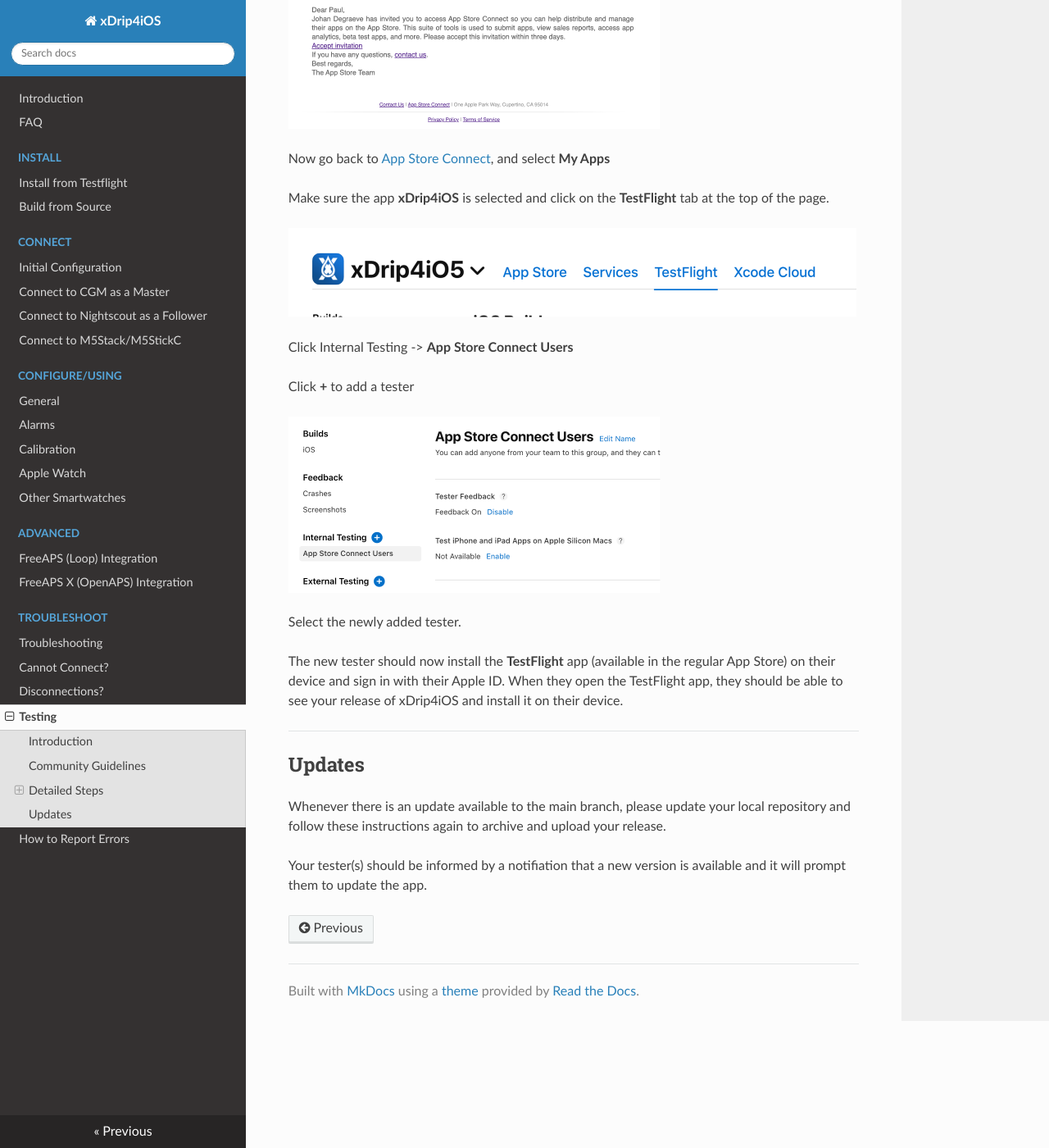
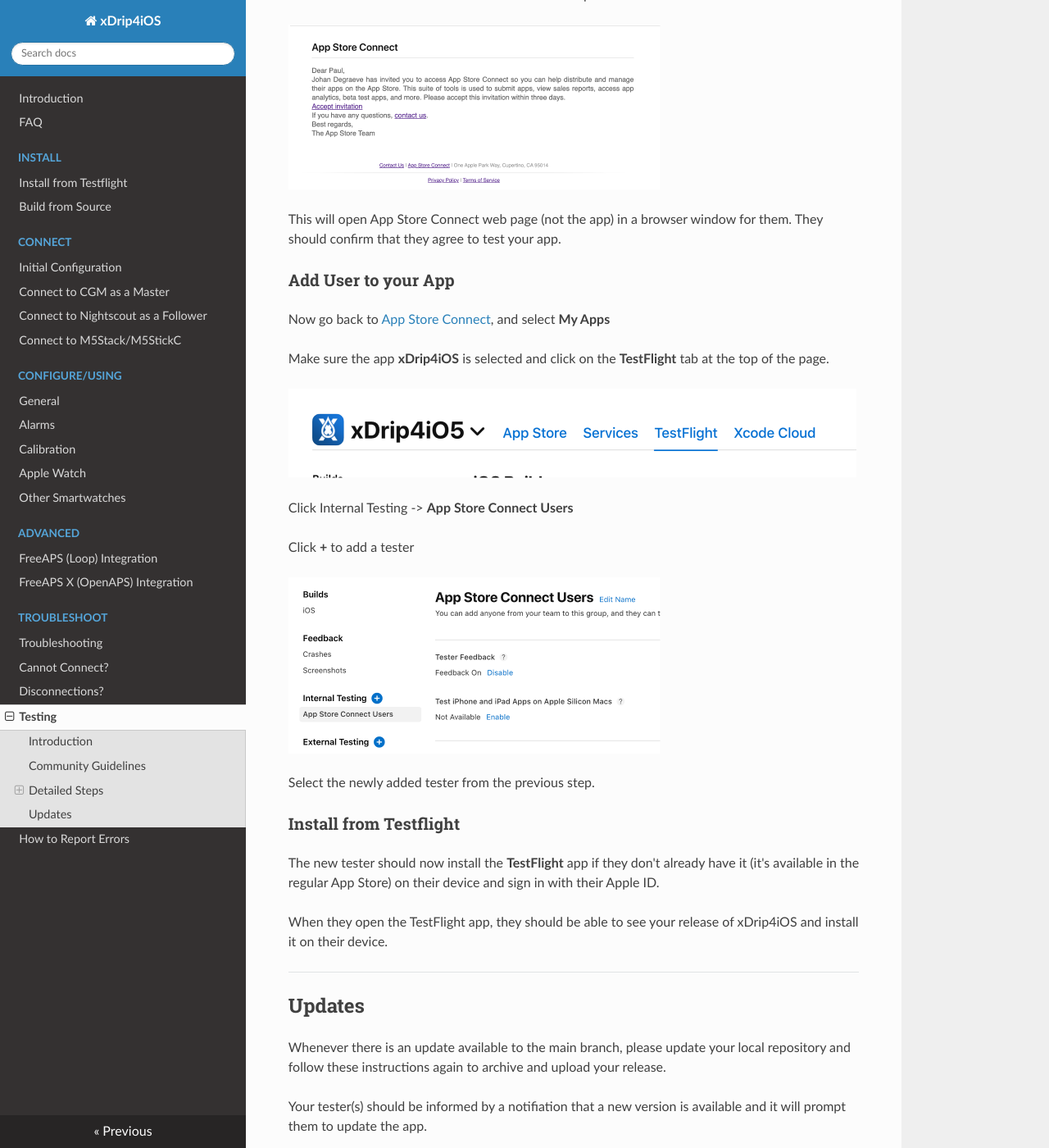
Before and after one commit to paulplant/xdrip4ios_docs, an MkDocs documentation site: the page built from docs/install/personal_testflight.md, in a window 1280 px wide and 1400 px high, scrolled down 7173 px. Shown: the whole window at 82% size. Built offline with MkDocs 1.6.1, drawn with Linux system fonts in a browser that asks for light colours; nearby versions of some CDN libraries; old or Windows-style settings are respelled for this version of MkDocs; some of the changed text lies outside the part shown.

Commit message:
Update personal_testflight.md

```diff
--- a/docs/install/personal_testflight.md
+++ b/docs/install/personal_testflight.md
@@ -112,11 +112,17 @@ Fill in the First name, Last name and email address (this **must** be their Appl
 
 <img src="../img/Picture13.png" style="zoom:50%;" />
 
-The recipient (in this example,  recipientemailaddress@domain.com), will receive an invitation email.
+### Ask the User to Accept The Invitation
+
+The recipient (in this example, *recipientemailaddress@domain.com*), will receive an invitation email from Apple.
 
 Ask him or her to check his or her email and to accept the invite.
 
 <img src="../img/Picture14.png" style="zoom:50%;" />
+
+This will open App Store Connect web page (not the app) in a browser window for them. They should confirm that they agree to test your app.
+
+### Add User to your App
 
 Now go back to [App Store Connect](https://appstoreconnect.apple.com), and select **My Apps**
 
@@ -130,9 +136,13 @@ Click **+** to add a tester
 
 <img src="../img/Picture16.png" style="zoom:50%;" />
 
-Select the newly added tester.
+Select the newly added tester from the previous step.
 
-The new tester should now install the **TestFlight** app (available in the regular App Store) on their device and sign in with their Apple ID. When they open the TestFlight app, they should be able to see your release of xDrip4iOS and install it on their device.
+### Install from Testflight
+
+The new tester should now install the **TestFlight** app if they don't already have it (it's available in the regular App Store) on their device and sign in with their Apple ID.
+
+ When they open the TestFlight app, they should be able to see your release of xDrip4iOS and install it on their device.
 ___
 ## Updates
 
```
